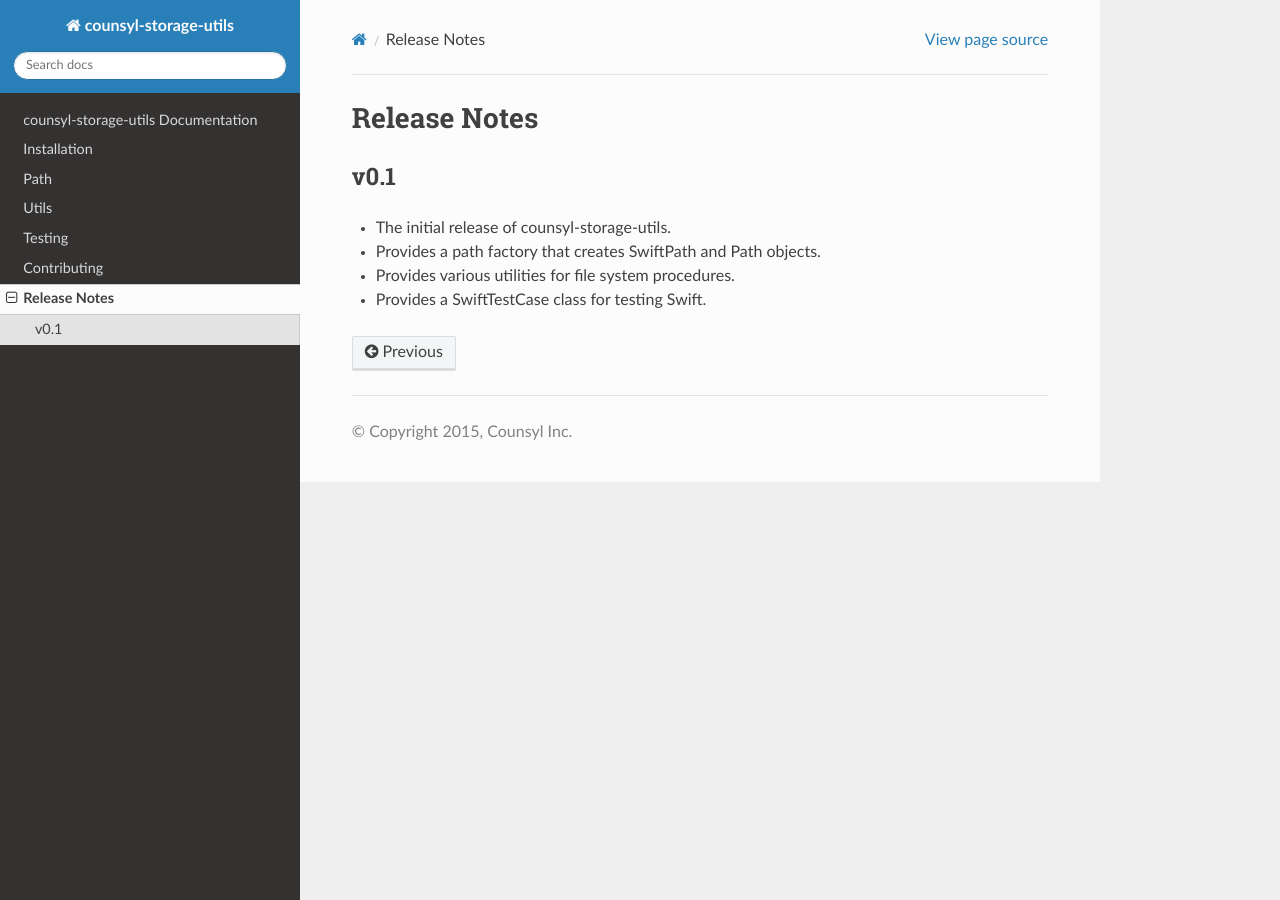
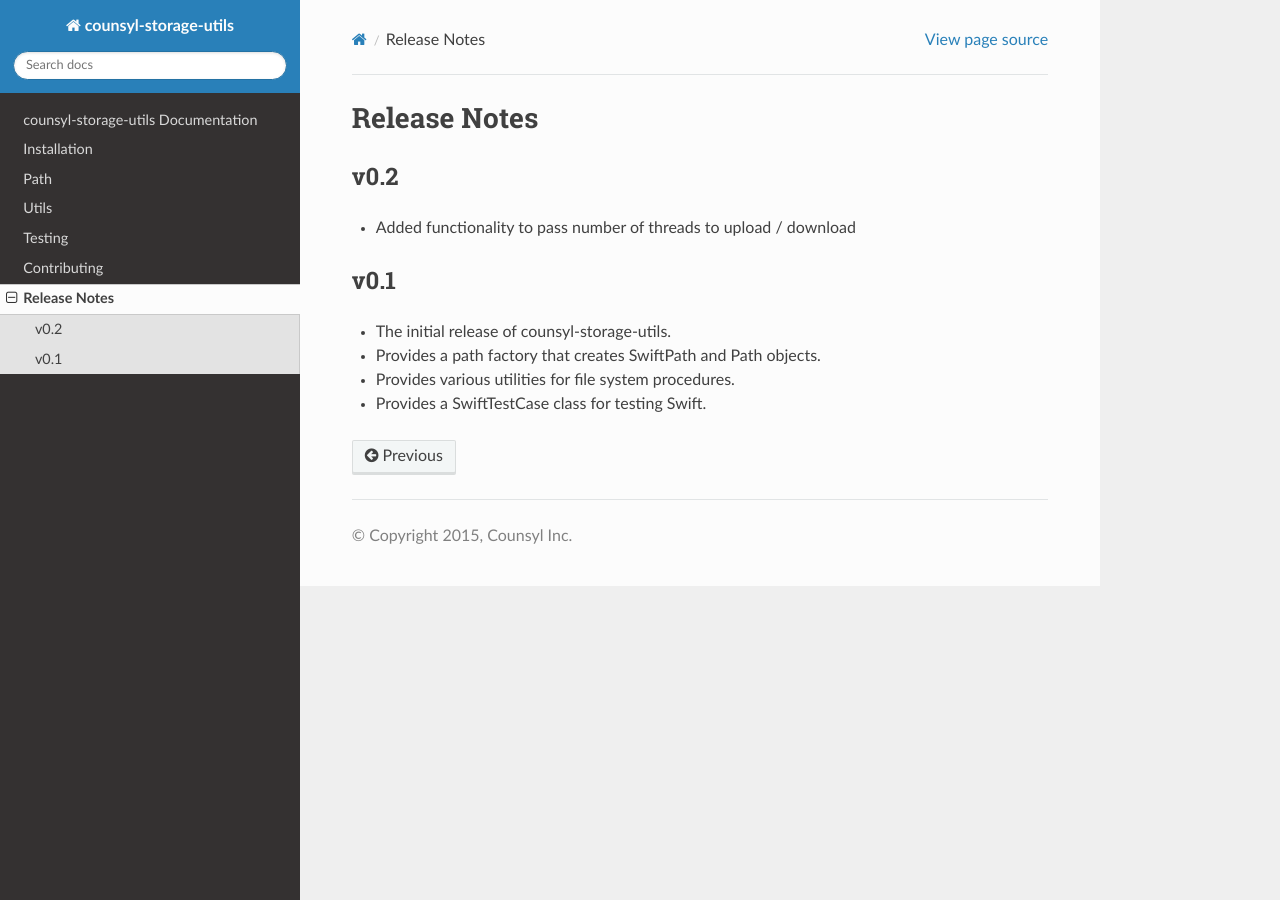
Before and after one commit to counsyl/stor, a Sphinx documentation site: the page built from docs/release_notes.rst, in a window 1280 px wide. Built offline with Sphinx 7.4.7 and the Read the Docs theme 2.0.0, drawn with Linux system fonts in a browser that asks for light colours; the version number could not be read and is left out.

Commit message:
Sem-Ver: feature, Added functional to specify number of threads for upload and download

```diff
--- a/docs/release_notes.rst
+++ b/docs/release_notes.rst
@@ -1,5 +1,10 @@
 Release Notes
 =============
+
+v0.2
+----
+
+* Added functionality to pass number of threads to upload / download
 
 v0.1
 ----
```
